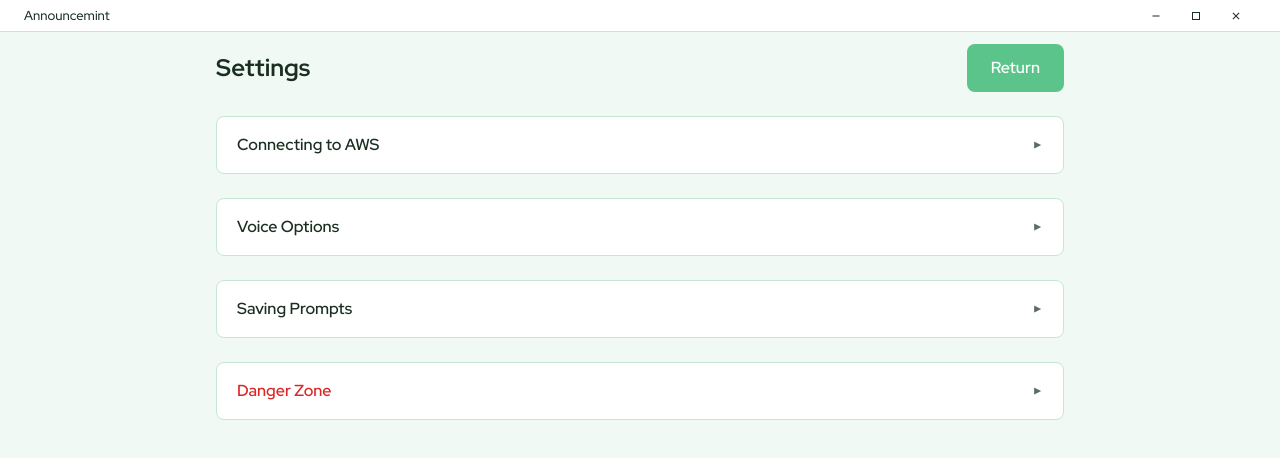
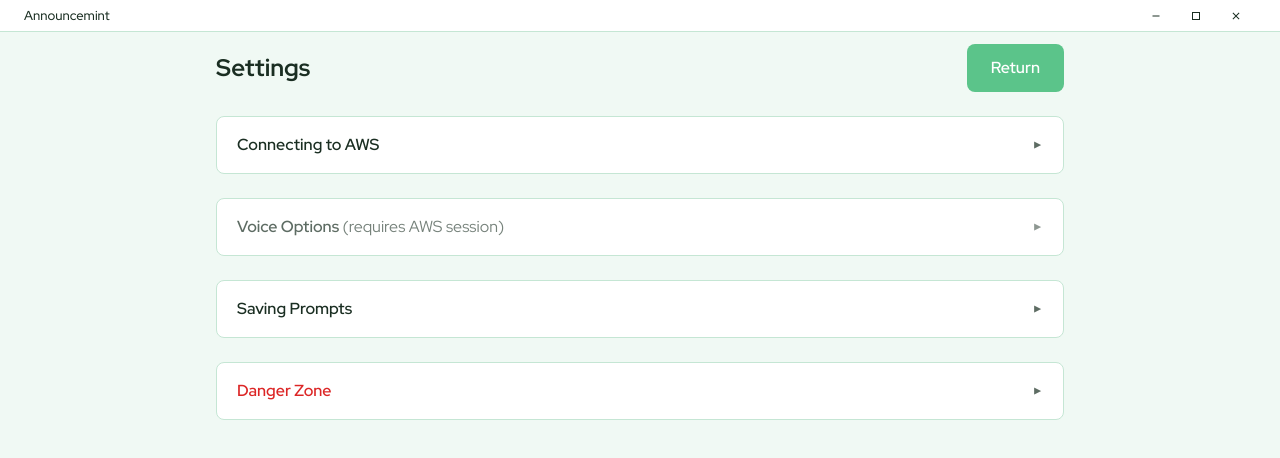
Before and after one commit to santiagon610/announcemint, a Vue app: page / in a window 1280 px wide. Both pictures are taken after a click on the button "Settings". Shown: the top 458 px of the page. Built offline with nearby package versions, Linux system fonts and the light colour scheme; a web font is replaced by a local one.

Commit message:
feat: improve voice options ux (#19)

```diff
--- a/src/App.vue
+++ b/src/App.vue
@@ -69,6 +69,7 @@ const openDrawer = ref<"aws" | "voice" | "destination" | "dangerzone" | null>(
   null,
 );
 const openAwsSubdrawer = ref<"account" | "proxy" | null>(null);
+const loadingVoices = ref(false);
 const rememberPrompts = ref(true);
 const promptFileNameFormat = ref("hyphen");
 
@@ -171,6 +172,8 @@ async function checkSession() {
 }
 
 async function loadVoices() {
+  if (sessionOk.value !== true) return;
+  loadingVoices.value = true;
   try {
     voices.value = await invoke("polly_describe_voices", {
       languageCode: effectiveLanguageCode.value || null,
@@ -185,6 +188,8 @@ async function loadVoices() {
     }
   } catch (e) {
     console.error(e);
+  } finally {
+    loadingVoices.value = false;
   }
 }
 
@@ -234,6 +239,9 @@ async function checkCredentialsAndPermissions() {
       "check_credentials_and_permissions",
     );
     credentialsAndPermissionsResult.value = result;
+    if (result.authenticated) {
+      await checkSession();
+    }
   } catch (e) {
     credentialsAndPermissionsResult.value = {
       authenticated: false,
@@ -523,6 +531,13 @@ watch(
   },
 );
 
+// When AWS session becomes valid, refresh voices so the Voice dropdown is populated.
+watch(sessionOk, (newVal, oldVal) => {
+  if (newVal === true && oldVal === false) {
+    loadVoices();
+  }
+});
+
 /** Sync window theme after mount so app content follows dark/light. Runs in Vue lifecycle so it cannot block initial render. On Linux uses get_system_theme (XDG portal). */
 function minimizeWindow(): void {
   getCurrentWindow().minimize();
@@ -605,9 +620,9 @@ onMounted(async () => {
     console.error(e);
   }
   loadPresets();
-  loadConfig().then(() => {
+  loadConfig().then(async () => {
+    await checkSession();
     loadVoices();
-    checkSession();
     checkCredentialsAndPermissions();
   });
 });
@@ -1129,15 +1144,31 @@ onMounted(async () => {
           </div>
         </section>
 
-        <!-- Drawer 2: Voice Options -->
+        <!-- Drawer 2: Voice Options (requires valid AWS session for polly:DescribeVoices) -->
         <section class="drawer accordion-drawer">
           <button
             type="button"
             class="drawer-header"
+            :class="{ 'drawer-header-disabled': sessionOk !== true }"
+            :disabled="sessionOk !== true"
             :aria-expanded="openDrawer === 'voice'"
+            :title="
+              sessionOk !== true
+                ? 'Sign in to AWS to access voice options'
+                : undefined
+            "
             @click="openDrawer = openDrawer === 'voice' ? null : 'voice'"
           >
-            <h2 class="drawer-title">Voice Options</h2>
+            <h2 class="drawer-title">
+              Voice Options
+              <span
+                v-if="sessionOk !== true"
+                class="drawer-title-hint"
+                aria-hidden="true"
+              >
+                (requires AWS session)
+              </span>
+            </h2>
             <span
               class="drawer-chevron"
               :class="{ open: openDrawer === 'voice' }"
@@ -1173,6 +1204,16 @@ onMounted(async () => {
                     {{ v.name }} ({{ v.language_code }})
                   </option>
                 </select>
+              </div>
+              <div class="form-row">
+                <button
+                  type="button"
+                  class="btn-secondary"
+                  :disabled="loadingVoices || sessionOk !== true"
+                  @click="loadVoices"
+                >
+                  {{ loadingVoices ? "Refreshing…" : "Refresh voices" }}
+                </button>
               </div>
               <div class="form-row">
                 <label>Output preset</label>
@@ -1401,12 +1442,21 @@ onMounted(async () => {
   color: inherit;
   text-align: left;
 }
-.drawer-header:hover {
+.drawer-header:hover:not(:disabled) {
   background: var(--color-bg);
+}
+.drawer-header:disabled,
+.drawer-header-disabled {
+  cursor: not-allowed;
+  opacity: 0.7;
 }
 .drawer-header .drawer-title {
   margin: 0;
   flex: 1;
+}
+.drawer-title-hint {
+  font-weight: normal;
+  opacity: 0.85;
 }
 .drawer-chevron {
   font-size: 0.75rem;
```
Also changed, not shown: 1 other file (tests, documents, lock files or other folders).
